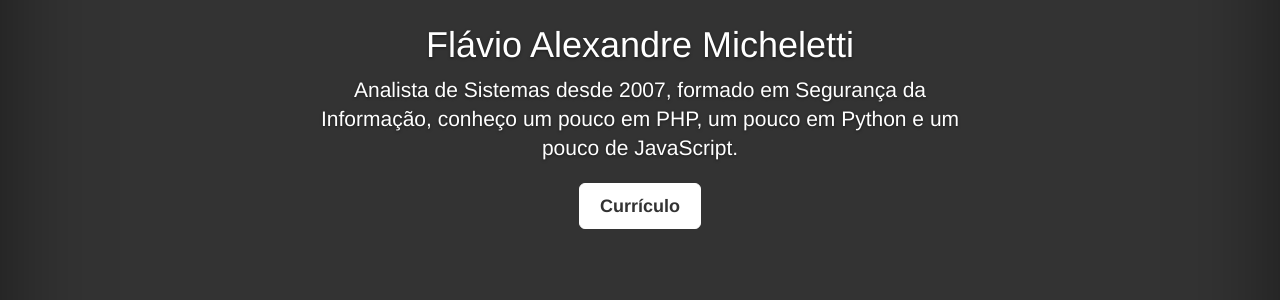
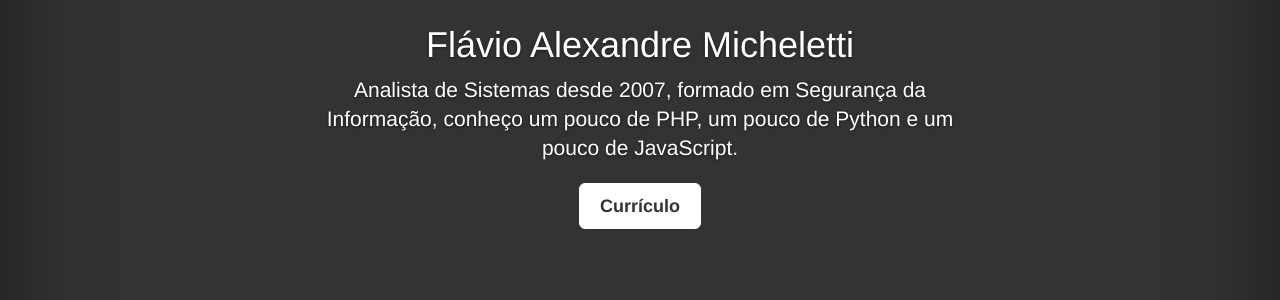
Before and after one commit to flaviomicheletti/flaviomicheletti.github.io, a Jekyll site: the page index.html, which Jekyll copies as it is, in a window 1280 px wide. Shown: the part 323-623 px from the top of the page. Built offline with Jekyll 4.4.1, drawn with Linux system fonts in a browser that asks for light colours; nearby versions of some CDN libraries.

Commit message:
add pdf currículo

```diff
--- a/index.html
+++ b/index.html
@@ -56,7 +56,7 @@
             <h1 class="cover-heading">Flávio Alexandre Micheletti</h1>
             <p class="lead">
                 Analista de Sistemas desde 2007, formado em Segurança da Informação,
-                conheço um pouco em PHP, um pouco em Python e um pouco de JavaScript.
+                conheço um pouco de PHP, um pouco de Python e um pouco de JavaScript.
 <!--
                 <ul>
                     <li>Analista de Sistemas desde 2007.</li>
@@ -66,7 +66,7 @@
 -->
             </p>
             <p class="lead">
-              <a href="#" class="btn btn-lg btn-default">Currículo</a>
+              <a href="/curriculo-flavio-micheletti.pdf" class="btn btn-lg btn-default">Currículo</a>
             </p>
           </div>
 
```
Also changed, not shown: 1 other file.
